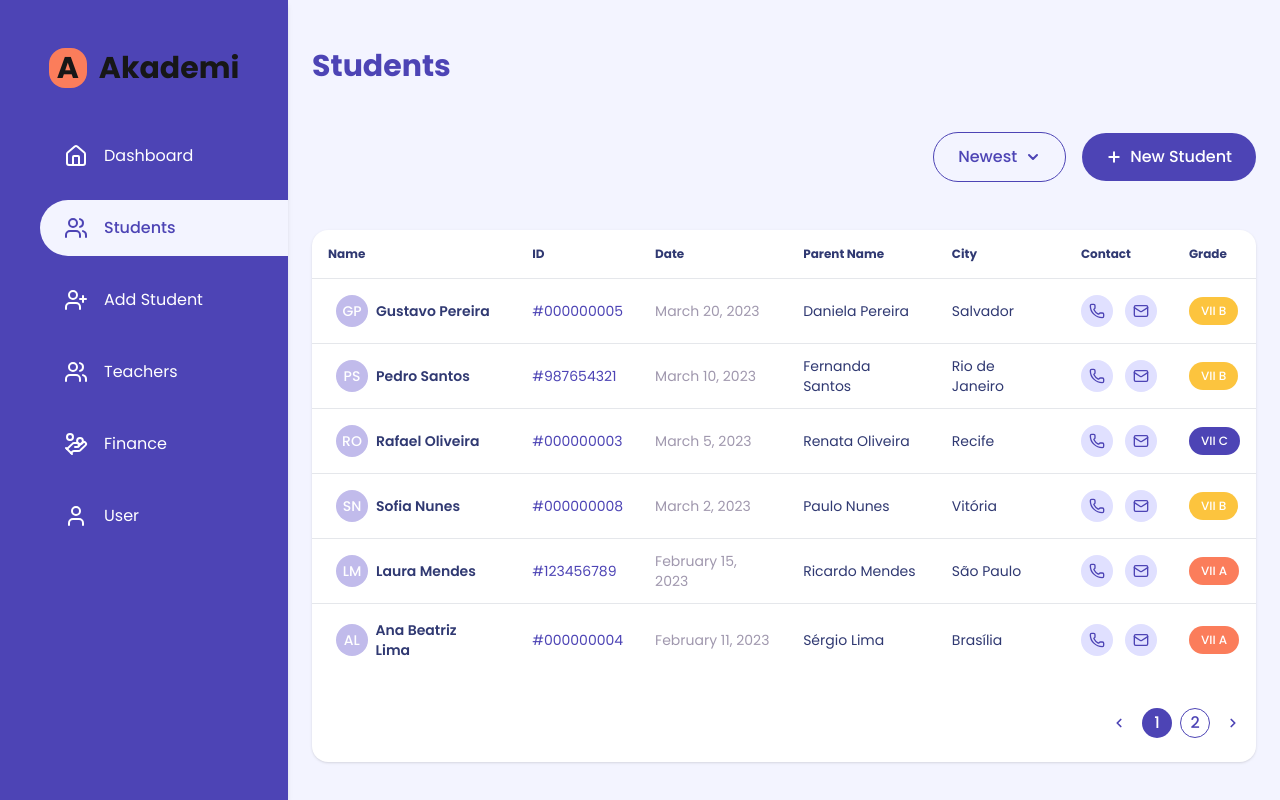
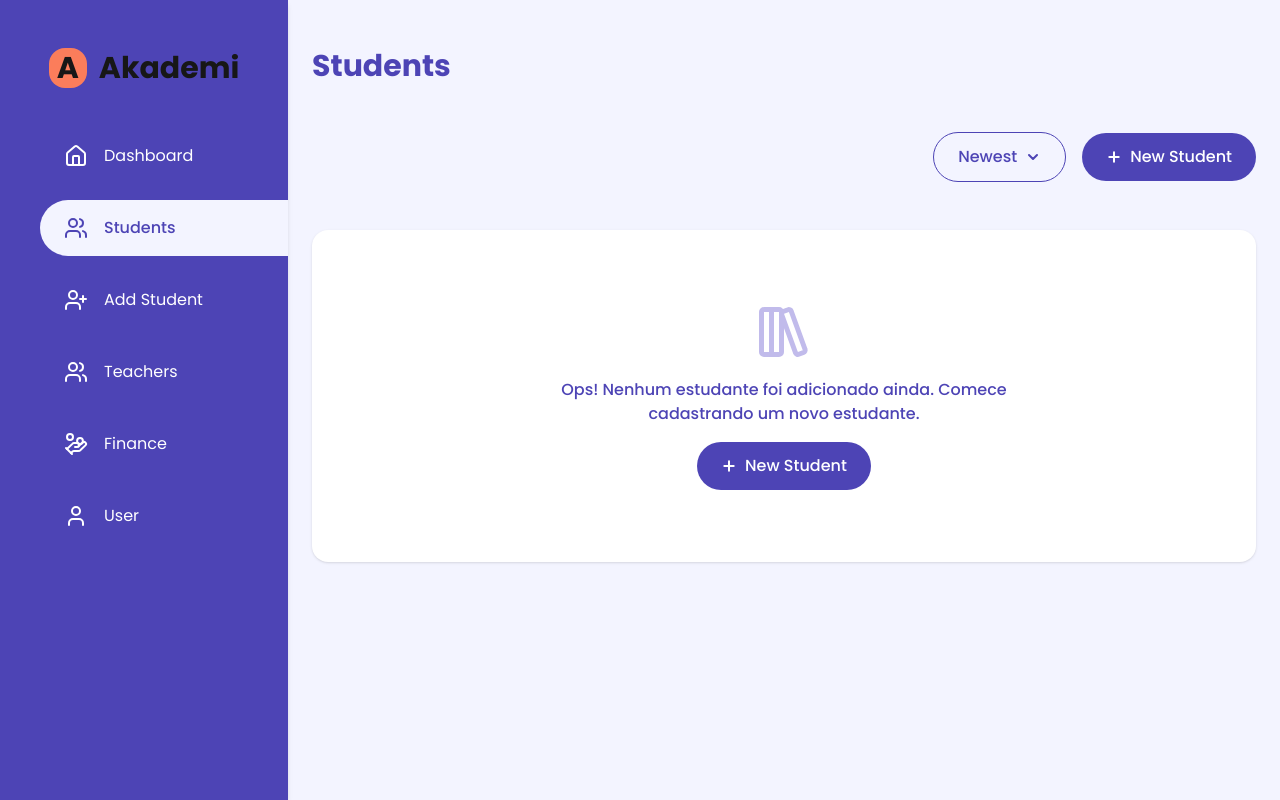
Before and after one commit to 3-du4rd4/desafio-frontend, a Next.js app: page /students in a window 1280 px wide. Built offline with nearby package versions, Linux system fonts and the light colour scheme.

Commit message:
feat: adicionar react-loading-skeleton e atualizar StudentsTable com indicadores de carregamento

```diff
--- a/package.json
+++ b/package.json
@@ -16,6 +16,7 @@
     "react-dom": "19.1.0",
     "react-hook-form": "^7.64.0",
     "react-hot-toast": "^2.6.0",
+    "react-loading-skeleton": "^3.5.0",
     "zod": "^4.1.11"
   },
   "devDependencies": {
--- a/src/app/students/page.tsx
+++ b/src/app/students/page.tsx
@@ -1,6 +1,7 @@
 'use client';
 
 import React from 'react';
+import { useRouter } from 'next/navigation';
 import Header from '@/components/layout/Header';
 import Button from '@/components/layout/Button';
 import SortButton from '@/components/students/SortButton';
@@ -9,6 +10,8 @@ import StudentsTable from '@/components/students/StudentsTable';
 import { Plus } from 'lucide-react';
 
 export default function StudentsPage() {
+    const router = useRouter();
+
     return (
         <div className="flex flex-col gap-6">
             <Header title="Students" />
@@ -18,7 +21,7 @@ export default function StudentsPage() {
                 <Button
                     title="New Student"
                     isFilled
-                        onClick={() => {}}
+                    onClick={() => router.push('/students/new')}
                     iconPosition="left"
                     icon={<Plus size={16} strokeWidth={3} />}
                 />
--- a/src/components/students/StudentsTable.tsx
+++ b/src/components/students/StudentsTable.tsx
@@ -1,13 +1,17 @@
 'use client';
 
-import React, { useState } from 'react';
 import { formatDate } from '@/utils/date';
 import { getInitials } from '@/utils/string';
 import Badge from '@/components/layout/Badge';
 import Pagination from '../layout/Pagination';
+import React, { useEffect, useState } from 'react';
 import { useStudents } from '@/contexts/StudentsContext';
+import Skeleton from 'react-loading-skeleton';
+import 'react-loading-skeleton/dist/skeleton.css';
 
-import { Phone, Mail, ClipboardCheck } from 'lucide-react';
+import { Phone, Mail, ClipboardCheck, LibraryBig, Plus } from 'lucide-react';
+import Button from '../layout/Button';
+import { useRouter } from 'next/navigation';
 
 const gradeColors: Record<string, string> = {
   'VII A': '#FB7D5B',
@@ -16,11 +20,22 @@ const gradeColors: Record<string, string> = {
 };
 
 const StudentsTable = () => {
+    const [loading, setLoading] = useState(true);
+
     const { students, currentPage, rowsPerPage } = useStudents();
     const [copiedId, setCopiedId] = useState<string | null>(null);
 
+    const router = useRouter();
     const startIndex = (currentPage - 1) * rowsPerPage;
     const currentData = students.slice(startIndex, startIndex + rowsPerPage);
+
+    useEffect(() => {
+        setLoading(true);
+        const timer = setTimeout(() => {
+            setLoading(false);
+        }, 1000);
+        return () => clearTimeout(timer);
+    }, [students]);
 
     const handleCopy = (id: string, content: string) => {
         navigator.clipboard.writeText(content);
@@ -29,6 +44,55 @@ const StudentsTable = () => {
     };
 
     return (
+        <div>
+            {loading ? (
+                <div className='flex flex-col gap-8 bg-white rounded-2xl shadow pb-6'>
+                    <div className='overflow-x-auto'>
+                        <table className="min-w-full overflow-hidden">
+                            <thead className="text-[#303972] border-b border-gray-200">
+                            <tr>
+                                <th className="p-3 lg:p-4 text-left text-xs"><Skeleton width={150} height={20} /></th>
+                                <th className="p-3 lg:p-4 text-left text-xs"><Skeleton width={80} height={20} /></th>
+                                <th className="p-3 lg:p-4 text-left text-xs"><Skeleton width={100} height={20} /></th>
+                                <th className="p-3 lg:p-4 text-left text-xs"><Skeleton width={120} height={20} /></th>
+                                <th className="p-3 lg:p-4 text-left text-xs"><Skeleton width={100} height={20} /></th>
+                                <th className="p-3 lg:p-4 text-left text-xs"><Skeleton width={60} height={20} /></th>
+                                <th className="p-3 lg:p-4 text-left text-xs"><Skeleton width={60} height={20} /></th>
+                                <th className="p-3 lg:p-4 text-left text-xs"><Skeleton width={80} height={20} /></th>
+                            </tr>
+                            </thead>
+                            <tbody>
+                            {Array(rowsPerPage).fill(0).map((_, i) => (
+                                <tr key={i} className="animate-pulse">
+                                <td className="py-2 px-4 lg:py-4 lg:px-6"><Skeleton width={150} height={20} /></td>
+                                <td className="py-2 px-4 lg:py-4 lg:px-6"><Skeleton width={80} height={20} /></td>
+                                <td className="py-2 px-4 lg:py-4 lg:px-6"><Skeleton width={100} height={20} /></td>
+                                <td className="py-2 px-4 lg:py-4 lg:px-6"><Skeleton width={120} height={20} /></td>
+                                <td className="py-2 px-4 lg:py-4 lg:px-6"><Skeleton width={100} height={20} /></td>
+                                <td className="py-2 px-4 lg:py-4 lg:px-6"><Skeleton width={60} height={20} /></td>
+                                <td className="py-2 px-4 lg:py-4 lg:px-6"><Skeleton width={60} height={20} /></td>
+                                </tr>
+                            ))}
+                            </tbody>
+                        </table>
+                    </div>
+                </div>
+            ) : students.length === 0 ? (
+                <div className='flex flex-col gap-8 bg-white rounded-2xl shadow p-6'>
+                    <div className="flex flex-col items-center justify-center py-12 gap-4">
+                        <LibraryBig size={60} color="#C1BBEB" />
+                        <p className="text-[#4D44B5] font-medium max-w-md text-center">
+                            Ops! Nenhum estudante foi adicionado ainda. Comece cadastrando um novo estudante.
+                        </p>
+                        <Button title="New Student"
+                            isFilled
+                            onClick={() => router.push('/students/new')}
+                            iconPosition="left"
+                            icon={<Plus size={16} strokeWidth={3} />}
+                        />
+                    </div>
+                </div>
+            ) : (
                 <div className='flex flex-col gap-8 bg-white rounded-2xl shadow pb-6'>
                     <div className='overflow-x-auto'>
                         <table className="min-w-full overflow-hidden">
@@ -121,6 +185,8 @@ const StudentsTable = () => {
                         <Pagination totalItems={students.length} />
                     </div>
                 </div>
+            )}
+        </div>
     );
 };
 
--- a/src/contexts/StudentsContext.tsx
+++ b/src/contexts/StudentsContext.tsx
@@ -28,17 +28,17 @@ interface StudentsContextProps {
 export const StudentsContext = createContext<StudentsContextProps | undefined>(undefined);
 
 const defaultStudents: Student[] = [
-  { id: '#123456789', name: 'Laura Mendes', date: '2023-02-15', parentName: 'Ricardo Mendes', city: 'São Paulo', phone: '(11) 91234-5678', email: 'laura.mendes@example.com', grade: 'VII A' },
-  { id: '#987654321', name: 'Pedro Santos', date: '2023-03-10', parentName: 'Fernanda Santos', city: 'Rio de Janeiro', phone: '(21) 99876-5432', email: 'pedro.santos@example.com', grade: 'VII B' },
-  { id: '#456789123', name: 'Camila Rocha', date: '2023-01-25', parentName: 'André Rocha', city: 'Belo Horizonte', phone: '(31) 98765-4321', email: 'camila.rocha@example.com', grade: 'VII C' },
-  { id: '#000000001', name: 'Lucas Almeida', date: '2023-02-01', parentName: 'Patrícia Almeida', city: 'Curitiba', phone: '(41) 99654-3210', email: 'lucas.almeida@example.com', grade: 'VII A' },
-  { id: '#000000002', name: 'Isabela Costa', date: '2023-01-18', parentName: 'Marcos Costa', city: 'Fortaleza', phone: '(85) 98877-6655', email: 'isabela.costa@example.com', grade: 'VII B' },
-  { id: '#000000003', name: 'Rafael Oliveira', date: '2023-03-05', parentName: 'Renata Oliveira', city: 'Recife', phone: '(81) 99777-8899', email: 'rafael.oliveira@example.com', grade: 'VII C' },
-  { id: '#000000004', name: 'Ana Beatriz Lima', date: '2023-02-11', parentName: 'Sérgio Lima', city: 'Brasília', phone: '(61) 99911-2233', email: 'ana.lima@example.com', grade: 'VII A' },
-  { id: '#000000005', name: 'Gustavo Pereira', date: '2023-03-20', parentName: 'Daniela Pereira', city: 'Salvador', phone: '(71) 99123-4567', email: 'gustavo.pereira@example.com', grade: 'VII B' },
-  { id: '#000000006', name: 'Mariana Torres', date: '2023-01-29', parentName: 'Eduardo Torres', city: 'Porto Alegre', phone: '(51) 99888-7766', email: 'mariana.torres@example.com', grade: 'VII C' },
-  { id: '#000000007', name: 'Felipe Souza', date: '2023-02-07', parentName: 'Cláudia Souza', city: 'Florianópolis', phone: '(48) 99777-1122', email: 'felipe.souza@example.com', grade: 'VII A' },
-  { id: '#000000008', name: 'Sofia Nunes', date: '2023-03-02', parentName: 'Paulo Nunes', city: 'Vitória', phone: '(27) 99222-3344', email: 'sofia.nunes@example.com', grade: 'VII B' },
+//   { id: '#123456789', name: 'Laura Mendes', date: '2023-02-15', parentName: 'Ricardo Mendes', city: 'São Paulo', phone: '(11) 91234-5678', email: 'laura.mendes@example.com', grade: 'VII A' },
+//   { id: '#987654321', name: 'Pedro Santos', date: '2023-03-10', parentName: 'Fernanda Santos', city: 'Rio de Janeiro', phone: '(21) 99876-5432', email: 'pedro.santos@example.com', grade: 'VII B' },
+//   { id: '#456789123', name: 'Camila Rocha', date: '2023-01-25', parentName: 'André Rocha', city: 'Belo Horizonte', phone: '(31) 98765-4321', email: 'camila.rocha@example.com', grade: 'VII C' },
+//   { id: '#000000001', name: 'Lucas Almeida', date: '2023-02-01', parentName: 'Patrícia Almeida', city: 'Curitiba', phone: '(41) 99654-3210', email: 'lucas.almeida@example.com', grade: 'VII A' },
+//   { id: '#000000002', name: 'Isabela Costa', date: '2023-01-18', parentName: 'Marcos Costa', city: 'Fortaleza', phone: '(85) 98877-6655', email: 'isabela.costa@example.com', grade: 'VII B' },
+//   { id: '#000000003', name: 'Rafael Oliveira', date: '2023-03-05', parentName: 'Renata Oliveira', city: 'Recife', phone: '(81) 99777-8899', email: 'rafael.oliveira@example.com', grade: 'VII C' },
+//   { id: '#000000004', name: 'Ana Beatriz Lima', date: '2023-02-11', parentName: 'Sérgio Lima', city: 'Brasília', phone: '(61) 99911-2233', email: 'ana.lima@example.com', grade: 'VII A' },
+//   { id: '#000000005', name: 'Gustavo Pereira', date: '2023-03-20', parentName: 'Daniela Pereira', city: 'Salvador', phone: '(71) 99123-4567', email: 'gustavo.pereira@example.com', grade: 'VII B' },
+//   { id: '#000000006', name: 'Mariana Torres', date: '2023-01-29', parentName: 'Eduardo Torres', city: 'Porto Alegre', phone: '(51) 99888-7766', email: 'mariana.torres@example.com', grade: 'VII C' },
+//   { id: '#000000007', name: 'Felipe Souza', date: '2023-02-07', parentName: 'Cláudia Souza', city: 'Florianópolis', phone: '(48) 99777-1122', email: 'felipe.souza@example.com', grade: 'VII A' },
+//   { id: '#000000008', name: 'Sofia Nunes', date: '2023-03-02', parentName: 'Paulo Nunes', city: 'Vitória', phone: '(27) 99222-3344', email: 'sofia.nunes@example.com', grade: 'VII B' },
 ];
 
 export const StudentsProvider = ({ children }: { children: ReactNode }) => {
```
Also changed, not shown: 1 other file (tests, documents, lock files or other folders). Lines whose indentation alone changed are shown as unchanged.
